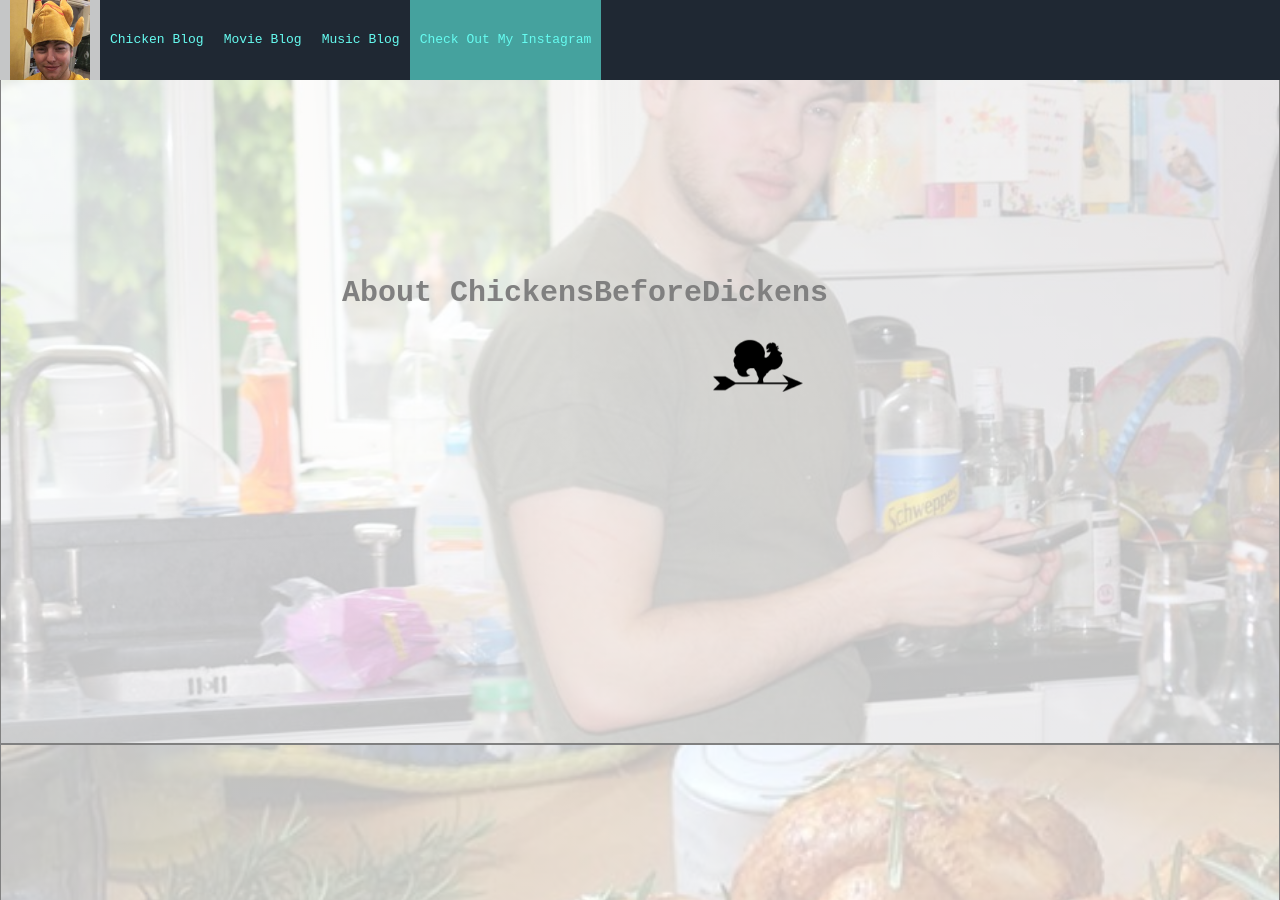
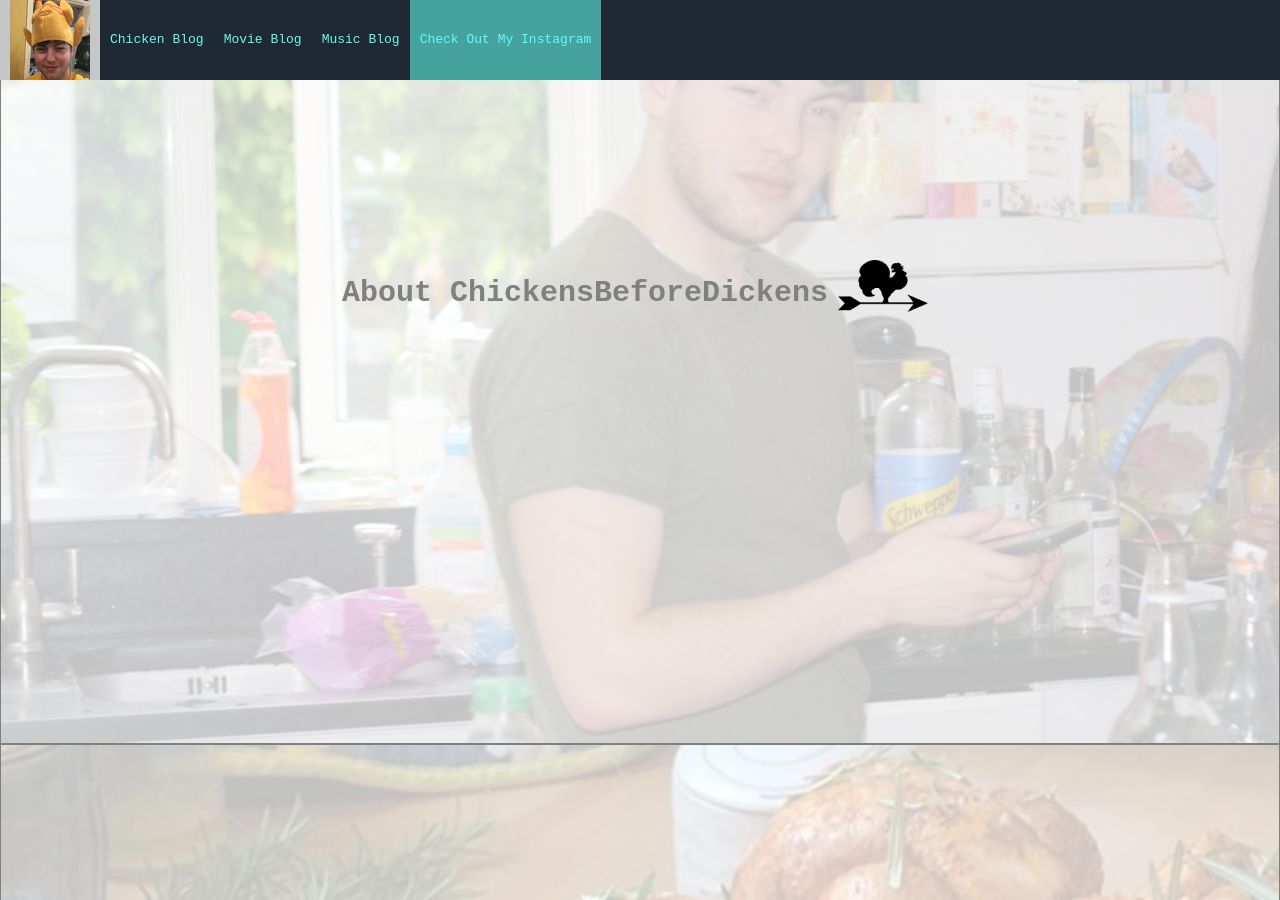
Before and after one commit to richa184/chickensbeforedickens, a Jekyll site: the page index.html, which Jekyll copies as it is, in a window 1280 px wide and 900 px high, scrolled down 238 px. Built offline with Jekyll 4.4.1, drawn with Linux system fonts in a browser that asks for light colours; a script that is not in the unit is left out.

Commit message:
Update main.css

```diff
--- a/css/main.css
+++ b/css/main.css
@@ -57,12 +57,6 @@ li a:hover {
 	float: right;
 }
 
-.scroll1 {
-	position: relative;
-	top: 80px;
-	right: 125px;
-}
-
 section {
 	height: 100vh;
 	border: 1px solid grey;
```
